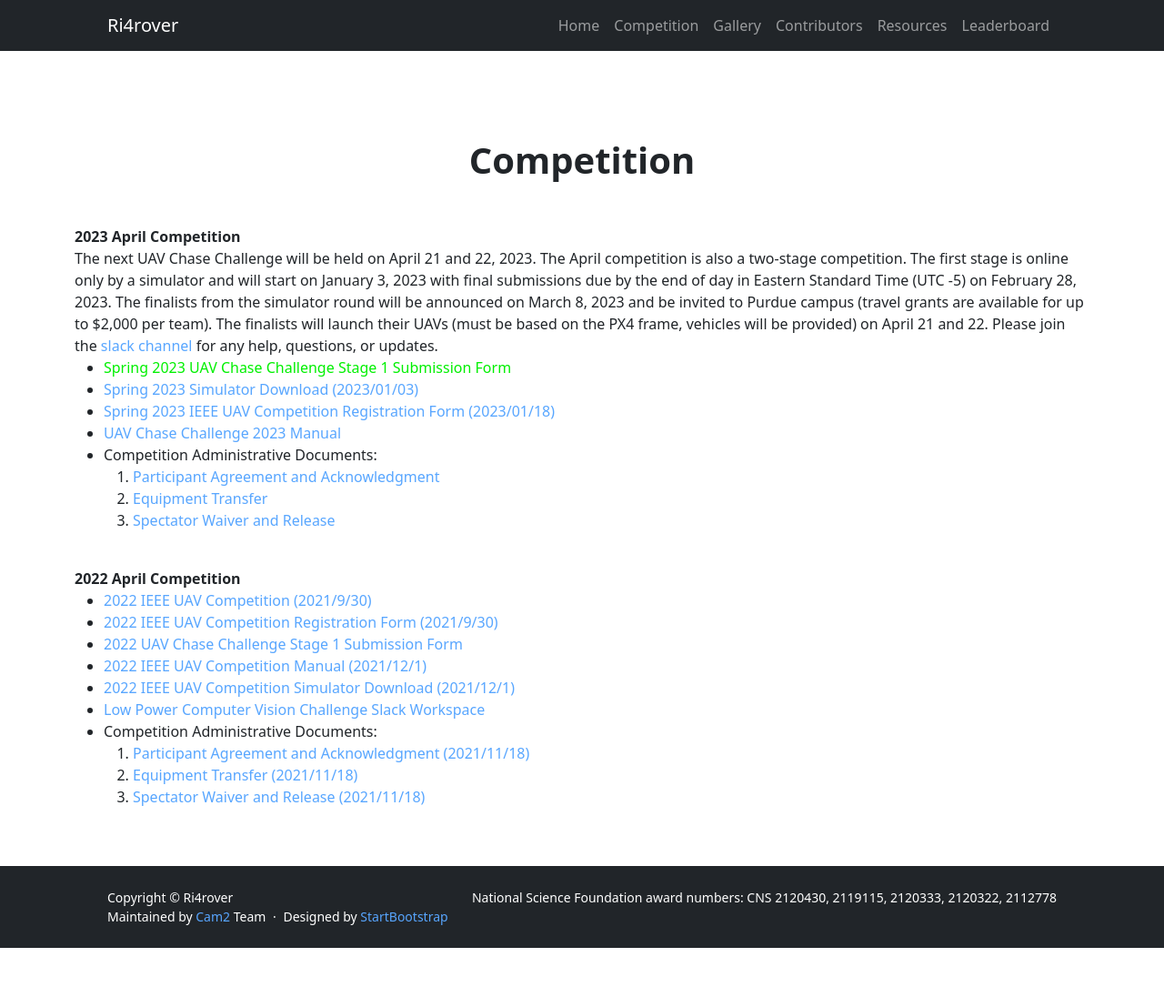
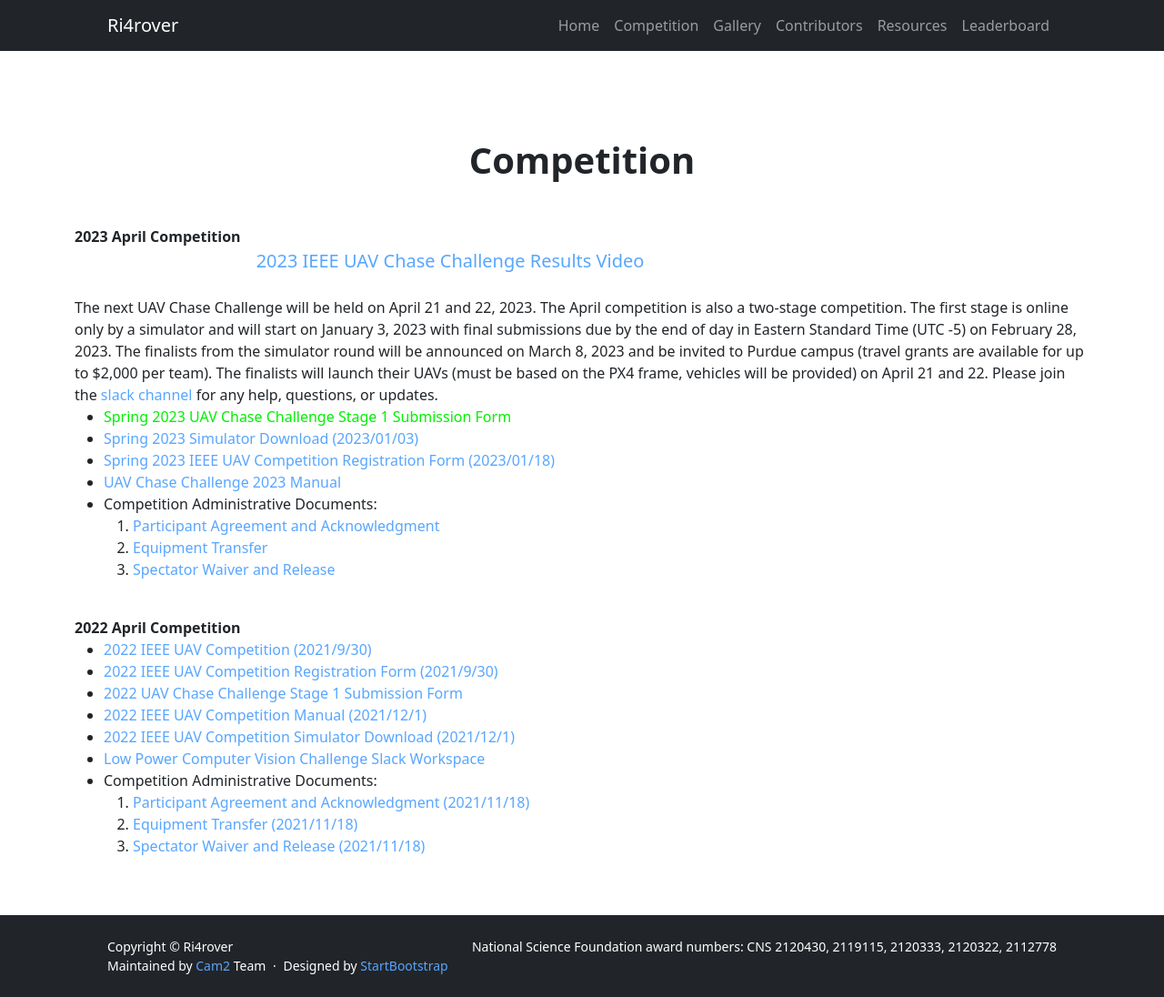
Before and after one commit to OliverQiang/Ri4rover, a Jekyll site: the page built from _pages/competition.html, in a window 1280 px wide. Shown: the whole page at 91% size. Built offline with Jekyll 4.4.1, drawn with Linux system fonts in a browser that asks for light colours; before the commit the page ends 1042 px from its top, so only the background shows below that.

Commit message:
Update competition.html

```diff
--- a/_pages/competition.html
+++ b/_pages/competition.html
@@ -13,6 +13,7 @@ title: Ri4rover
     </div>
     <div class="container competitons-text">
         <b>2023 April Competition</b><br>
+       <p class="lead fw-normal text-white-50 mb-4">Competition Results: <a href="https://youtu.be/lglHCQhjP-I">2023 IEEE UAV Chase Challenge Results Video</a> </p>
     The next UAV Chase Challenge will be held on April 21 and 22, 2023.
     The April competition is also a two-stage competition.
     The first stage is online only by a simulator and will start on January 3, 2023 with final submissions due by the end of day in Eastern Standard Time (UTC -5) on February 28, 2023.
```
